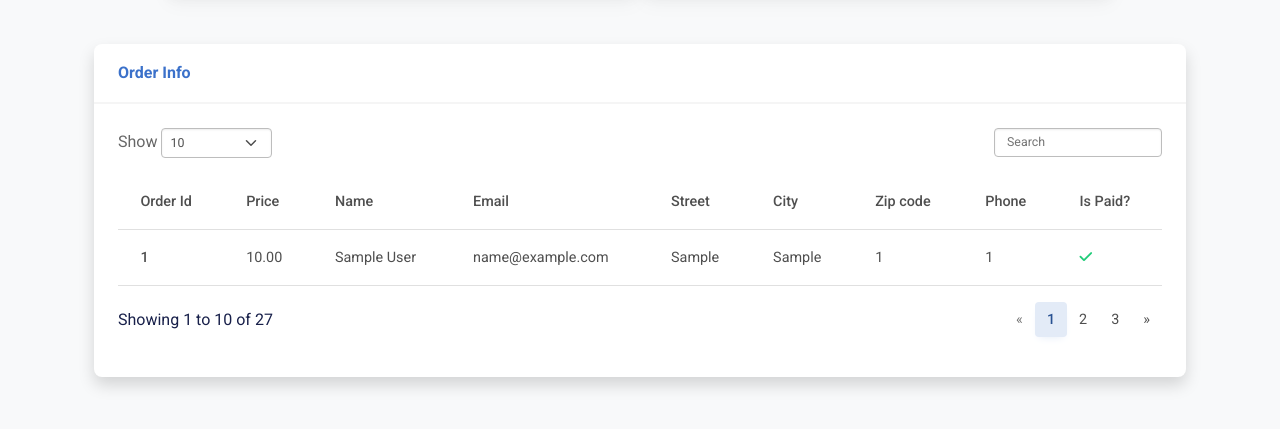
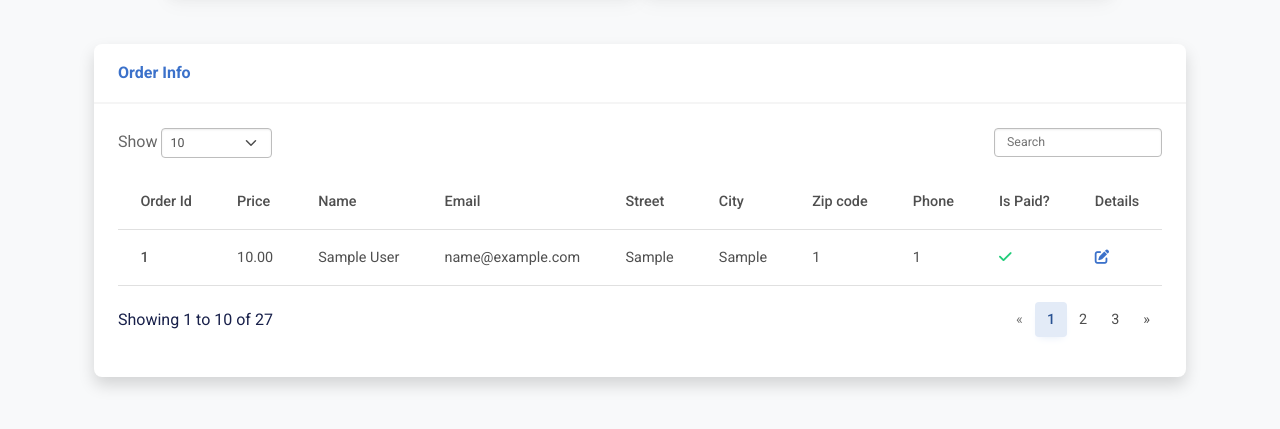
Before and after one commit to niclastanskanen/HELLO-FOODY, a Django app: template restaurant/templates/restaurant/dashboard.html in a window 1280 px wide. Shown: the part 278-707 px from the top of the page. Run offline with Django 4.2, Linux system fonts and the light colour scheme; tables that the repository leaves empty hold one stand-in row (values such as "Sample post"); the template is opened without the code that fills it: values that come from a table or form of the project are taken from there, most other values are stand-ins (such as "Sample title", 1, 10 or a date in 2020).

Commit message:
add order details in dashboard

```diff
--- a/restaurant/templates/restaurant/dashboard.html
+++ b/restaurant/templates/restaurant/dashboard.html
@@ -52,6 +52,7 @@
                                             <th>Zip code</th>
                                             <th>Phone</th>
                                             <th>Is Paid?</th>
+                                            <th>Details</th>
                                         </tr>
                                     </thead>
                                     <tbody>
@@ -72,6 +73,7 @@
                                                 <i style="color: #ff5842;" class="fas fa-times"></i>
                                                 {% endif %}
                                             </td>
+                                            <td><a href="{% url 'order-details' order.pk %}"><i class="fas fa-edit"></i></a></td>
                                         </tr>
                                         {% endfor %}
                                     </tbody>
```
